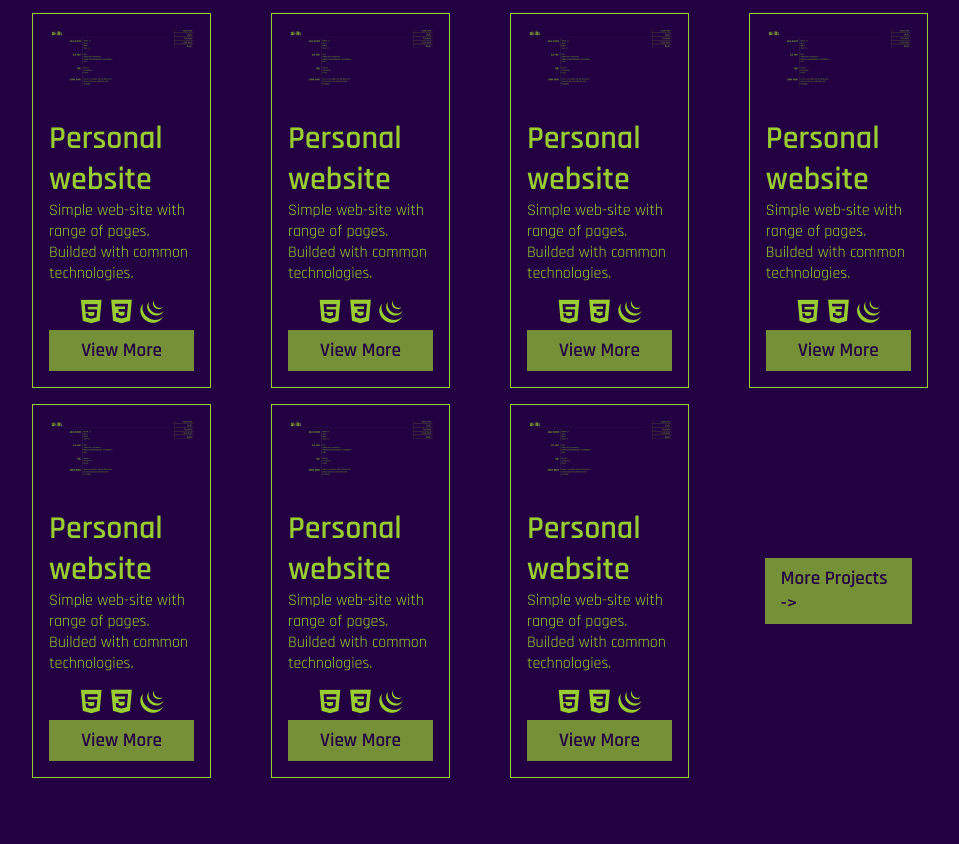
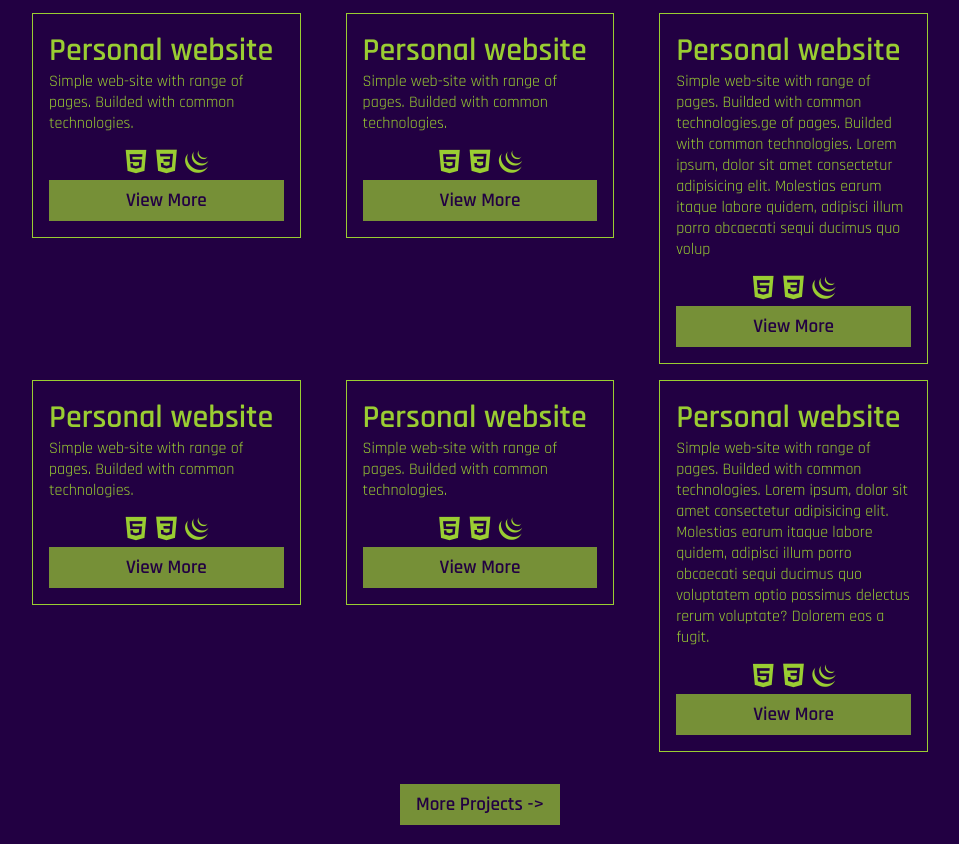
Before and after one commit to olwg199/personal_site, a plain HTML site: page index.html in a window 1280 px wide. Shown: the part 1783-2627 px from the top of the page, without its empty margins (32-991 px from the left). Drawn offline with nearby package versions, Linux system fonts and the light colour scheme.

Commit message:
Update basic layout for portfolio

```diff
--- a/index.html
+++ b/index.html
@@ -125,13 +125,8 @@
       <!-- Portfolio section -->
       <section class="portfolio" id="portfolio">
         <h2 class="underline">Portfolio</h2>
-        <div class="row projects">
+        <div class="projects">
           <div class="card project">
-            <img
-              src="img/personal_site.png"
-              alt="Perosnal site image"
-              class="project-img"
-            />
             <div class="project-title">
               <h3>Personal website</h3>
             </div>
@@ -151,11 +146,6 @@
           </div>
 
           <div class="card project">
-            <img
-              src="img/personal_site.png"
-              alt="Perosnal site image"
-              class="project-img"
-            />
             <div class="project-title">
               <h3>Personal website</h3>
             </div>
@@ -173,11 +163,26 @@
           </div>
 
           <div class="card project">
-            <img
-              src="img/personal_site.png"
-              alt="Perosnal site image"
-              class="project-img"
-            />
+            <div class="project-title">
+              <h3>Personal website</h3>
+            </div>
+            <div class="project-description">
+              Simple web-site with range of pages. Builded with common
+              technologies.ge of pages. Builded with common technologies. Lorem
+              ipsum, dolor sit amet consectetur adipisicing elit. Molestias
+              earum itaque labore quidem, adipisci illum porro obcaecati sequi
+              ducimus quo volup
+            </div>
+            <div class="project-tools">
+              <i class="devicon-html5-plain"></i>
+              <i class="devicon-css3-plain"></i>
+              <i class="devicon-jquery-plain"></i>
+            </div>
+
+            <a href="#" class="project-link">View More</a>
+          </div>
+
+          <div class="card project">
             <div class="project-title">
               <h3>Personal website</h3>
             </div>
@@ -195,35 +200,6 @@
           </div>
 
           <div class="card project">
-            <img
-              src="img/personal_site.png"
-              alt="Perosnal site image"
-              class="project-img"
-            />
-            <div class="project-title">
-              <h3>Personal website</h3>
-            </div>
-            <div class="project-description">
-              Simple web-site with range of pages. Builded with common
-              technologies.
-            </div>
-            <div class="project-tools">
-              <i class="devicon-html5-plain"></i>
-              <i class="devicon-css3-plain"></i>
-              <i class="devicon-jquery-plain"></i>
-            </div>
-
-            <a href="#" class="project-link">View More</a>
-          </div>
-        </div>
-
-        <div class="row projects">
-          <div class="card project">
-            <img
-              src="img/personal_site.png"
-              alt="Perosnal site image"
-              class="project-img"
-            />
             <div class="project-title">
               <h3>Personal website</h3>
             </div>
@@ -241,17 +217,15 @@
           </div>
 
           <div class="card project">
-            <img
-              src="img/personal_site.png"
-              alt="Perosnal site image"
-              class="project-img"
-            />
             <div class="project-title">
               <h3>Personal website</h3>
             </div>
             <div class="project-description">
               Simple web-site with range of pages. Builded with common
-              technologies.
+              technologies. Lorem ipsum, dolor sit amet consectetur adipisicing
+              elit. Molestias earum itaque labore quidem, adipisci illum porro
+              obcaecati sequi ducimus quo voluptatem optio possimus delectus
+              rerum voluptate? Dolorem eos a fugit.
             </div>
             <div class="project-tools">
               <i class="devicon-html5-plain"></i>
@@ -261,31 +235,10 @@
 
             <a href="#" class="project-link">View More</a>
           </div>
+        </div>
 
-          <div class="card project">
-            <img
-              src="img/personal_site.png"
-              alt="Perosnal site image"
-              class="project-img"
-            />
-            <div class="project-title">
-              <h3>Personal website</h3>
-            </div>
-            <div class="project-description">
-              Simple web-site with range of pages. Builded with common
-              technologies.
-            </div>
-            <div class="project-tools">
-              <i class="devicon-html5-plain"></i>
-              <i class="devicon-css3-plain"></i>
-              <i class="devicon-jquery-plain"></i>
-            </div>
-
-            <a href="#" class="project-link">View More</a>
-          </div>
-          <div class="card more-projects">
-            <a href="#" class="project-link">More Projects -></a>
-          </div>
+        <div class="card more-projects">
+          <a href="#" class="project-link">More Projects -></a>
         </div>
       </section>
 
--- a/main.css
+++ b/main.css
@@ -155,13 +155,18 @@ section {
 /* Projects section
 =================== */
 .projects {
+  display: flex;
+  margin-top: 1rem;
+  flex-wrap: wrap;
   justify-content: space-between;
+  align-items: flex-start;
 }
 
 .card {
-  min-width: 20%;
-  max-width: 20%;
+  max-width: 30%;
+  height: 100%;
   padding: 1rem;
+  margin-bottom: 1rem;
   border: 1px solid #9acd32;
   text-decoration: none;
   box-sizing: border-box;
@@ -210,6 +215,7 @@ section {
   justify-content: center;
   align-items: center;
   border: none;
+  margin: auto;
 }
 
 /* Education section
@@ -274,7 +280,6 @@ section {
   .card {
     max-width: 100%;
     min-width: 100%;
-    margin: 1rem 0;
   }
 }
 
@@ -337,4 +342,9 @@ section {
     text-align: center;
     margin: 0;
   }
+
+  /* Portfolio section */
+  .card {
+    min-width: 47%;
+  }
 }
```
